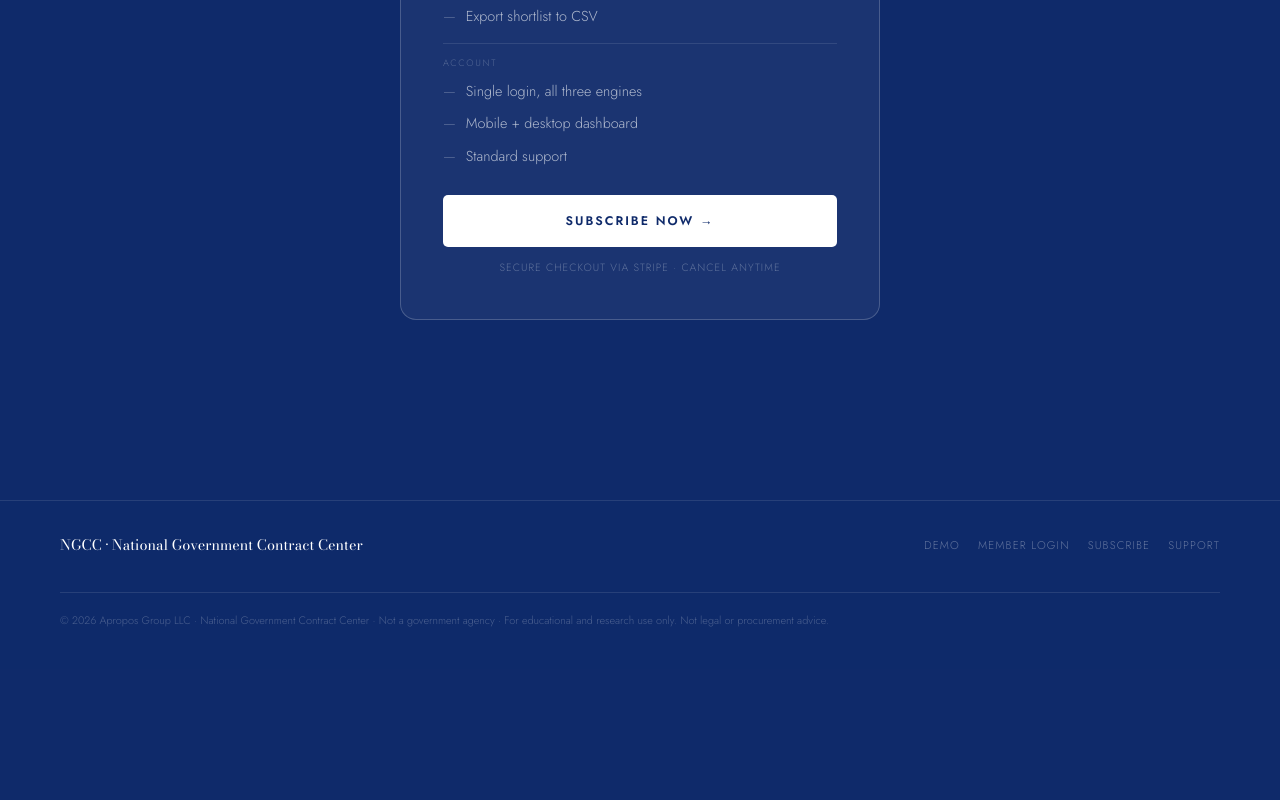
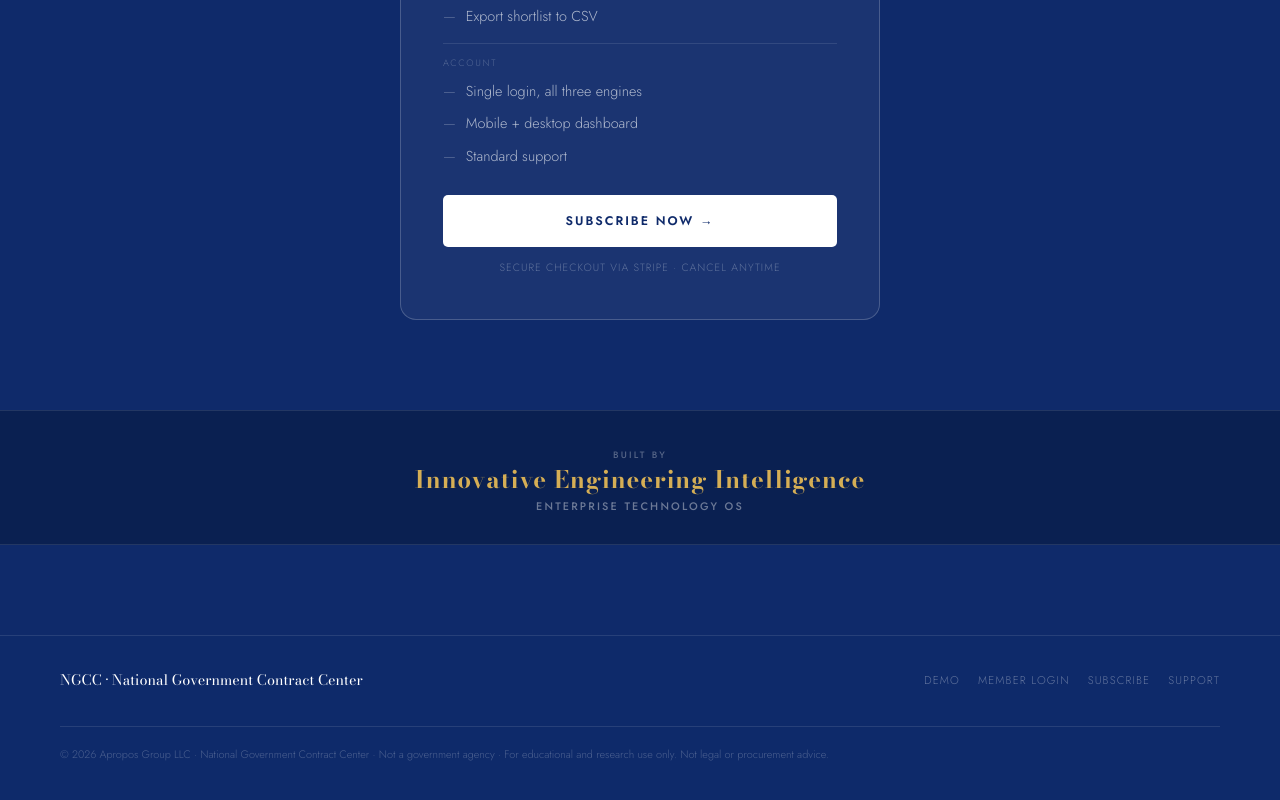
Before and after one commit to Aproposchpt2/ngcc-gov-contracts-v2, a website: page index.html in a window 1280 px wide. Shown: the part 3297-4097 px from the top of the page. Before the commit the page ends 3966 px from the top, so only its background shows below. Drawn offline with nearby package versions, Linux system fonts and the light colour scheme.

Commit message:
feat: add Built by Innovative Engineering Intelligence / Enterprise Technology OS band

```diff
--- a/index.html
+++ b/index.html
@@ -222,6 +222,17 @@ h1 em{font-family:var(--sub);font-style:italic;color:rgba(255,255,255,.45)}
 .btn-price:hover{background:#EEF3FF;transform:translateY(-2px)}
 .price-fine{text-align:center;font-size:.66rem;letter-spacing:.1em;text-transform:uppercase;
   color:rgba(255,255,255,.3);margin-top:12px}
+
+/* ── Built by band ── */
+.built-by-band{border-top:1px solid var(--line);border-bottom:1px solid var(--line);
+  padding:28px clamp(18px,4vw,48px);background:rgba(8,26,66,.6);text-align:center}
+.built-by-inner{display:inline-flex;flex-direction:column;align-items:center;gap:4px}
+.built-by-label{font-size:.58rem;letter-spacing:.24em;text-transform:uppercase;
+  color:rgba(255,255,255,.3);font-weight:500}
+.built-by-name{font-family:var(--disp);font-size:clamp(1.1rem,2.5vw,1.5rem);
+  font-weight:700;color:var(--gold);letter-spacing:.04em;line-height:1.1}
+.built-by-sub{font-size:.68rem;letter-spacing:.2em;text-transform:uppercase;
+  color:rgba(255,255,255,.4);font-weight:500}
 
 /* ── Footer ── */
 footer{border-top:1px solid var(--line);padding:32px clamp(18px,4vw,48px) 40px;
@@ -457,6 +468,15 @@ footer{border-top:1px solid var(--line);padding:32px clamp(18px,4vw,48px) 40px;
   </div>
 </section>
 
+<!-- Built by band -->
+<div class="built-by-band">
+  <div class="built-by-inner">
+    <div class="built-by-label">Built by</div>
+    <div class="built-by-name">Innovative Engineering Intelligence</div>
+    <div class="built-by-sub">Enterprise Technology OS</div>
+  </div>
+</div>
+
 <!-- Footer -->
 <footer>
   <div class="footer-inner">
```
